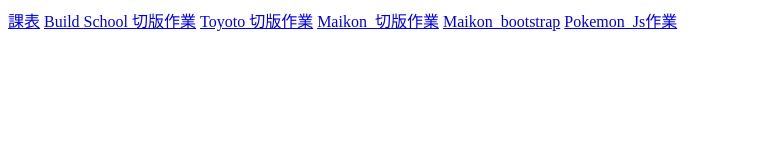
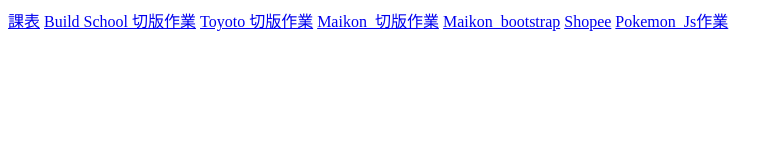
Before and after one commit to Vicky0127/Vicky0127.github.io, a plain HTML site: page index.html in a window 1280 px wide. Shown: the whole page, without its empty margins (0-782 px from the left). Drawn offline with Linux system fonts and the light colour scheme.

Commit message:
修正index

```diff
--- a/index.html
+++ b/index.html
@@ -12,7 +12,8 @@
     <a href="/CSShw3_toyota/toyota.html">Toyoto 切版作業</a>
     <a href="/CSShw4_Maikon/Maikon.html">Maikon_切版作業</a>
     <a href="/CSShw5_maikon_bootstrap/Maikon.html">Maikon_bootstrap</a>
-    <a href="/CSShw6_Shopee/shopee.html"></a>
+    <a href="/CSShw6_Shopee/shopee.html">
+        Shopee</a>
     <a href="/JavaScripthw1_pokemon/pokemon_hw.html">Pokemon_Js作業</a>
 </body>
 </html>
```
